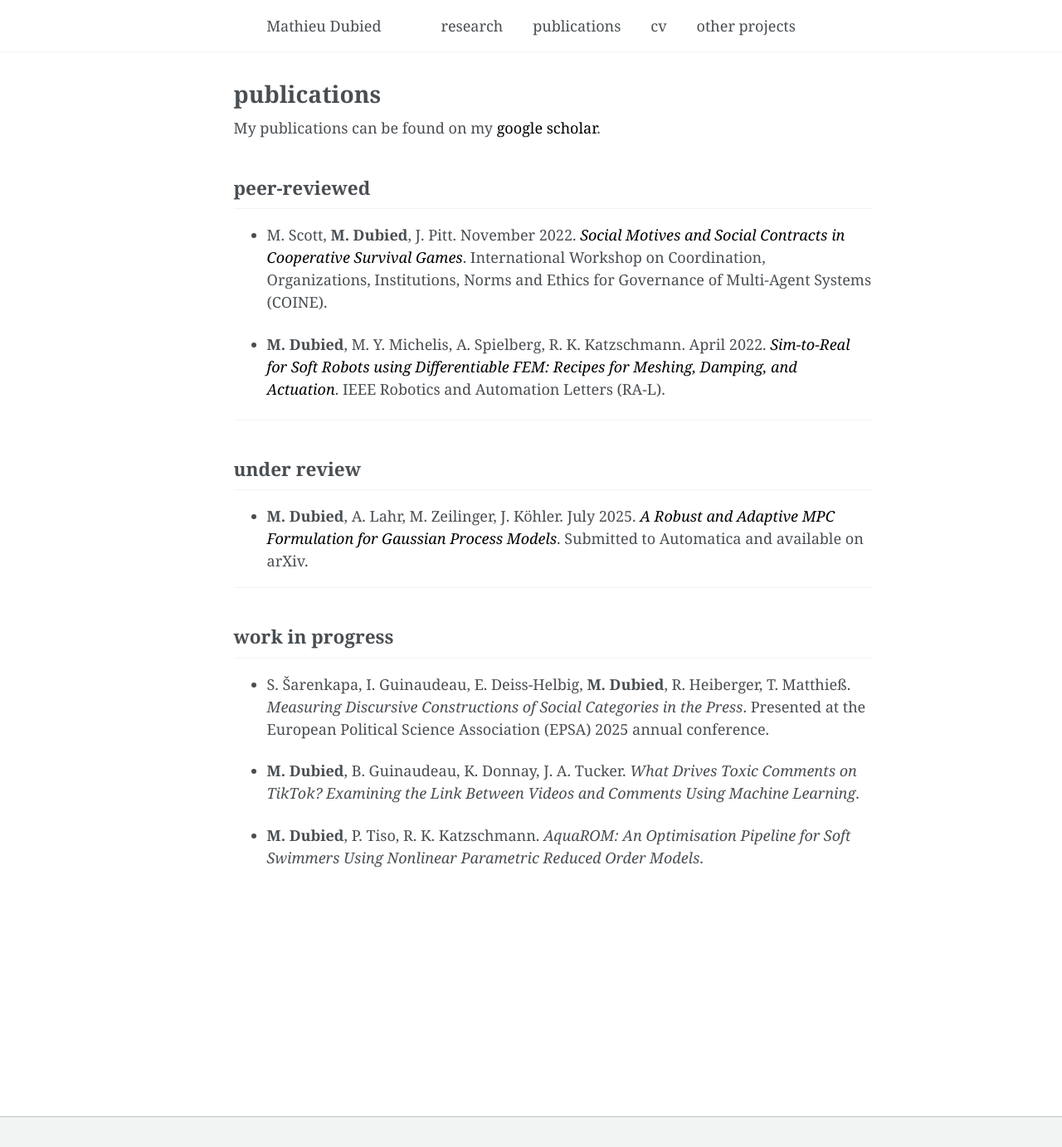
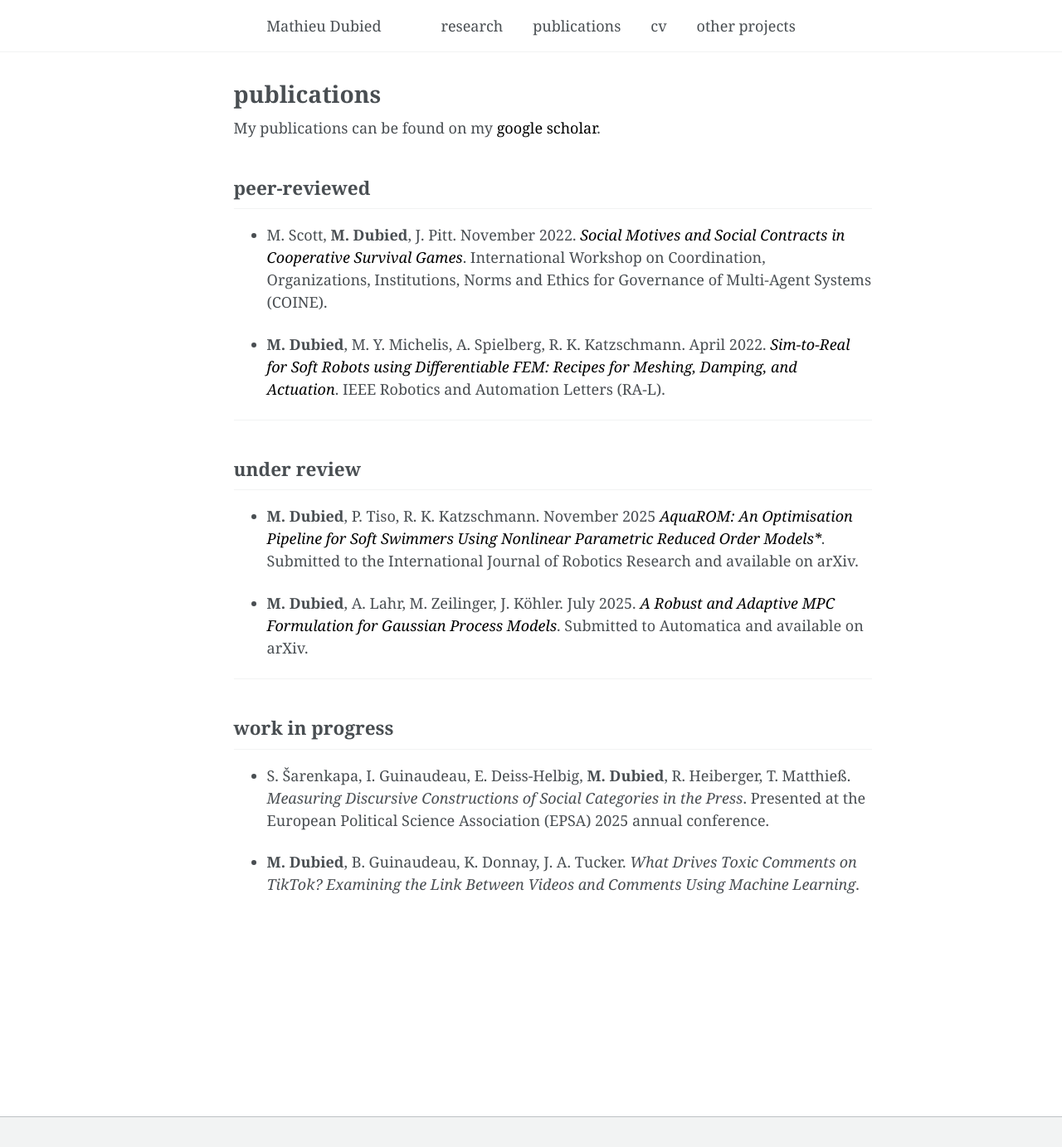
Before and after one commit to mdubied/mdubied.github.io, a Jekyll site: the page built from _pages/publications.md, in a window 1280 px wide and 1383 px high. Shown: the whole window at 83% size. Built offline with Jekyll 4.4.1, drawn with Linux system fonts in a browser that asks for light colours.

Commit message:
Update publications

```diff
--- a/_pages/publications.md
+++ b/_pages/publications.md
@@ -19,8 +19,9 @@ My publications can be found on my <a href="https://scholar.google.com/citations
 
 ## under review
 
+- **M. Dubied**, P. Tiso, R. K. Katzschmann. November 2025 <a href="https://arxiv.org/abs/2511.01031" target="_blank"><em>AquaROM: An Optimisation Pipeline for Soft Swimmers Using Nonlinear Parametric Reduced Order Models*</em></a>. Submitted to the International Journal of Robotics Research and available on arXiv.
+
 - **M. Dubied**, A. Lahr, M. Zeilinger, J. Köhler. July 2025. <a href="https://arxiv.org/abs/2507.02098" target="_blank"><em>A Robust and Adaptive MPC Formulation for Gaussian Process Models</em></a>. Submitted to Automatica and available on arXiv.
-
 
 ---
 
```
Also changed, not shown: other parts of _pages/publications.md (+0 -2 lines).
